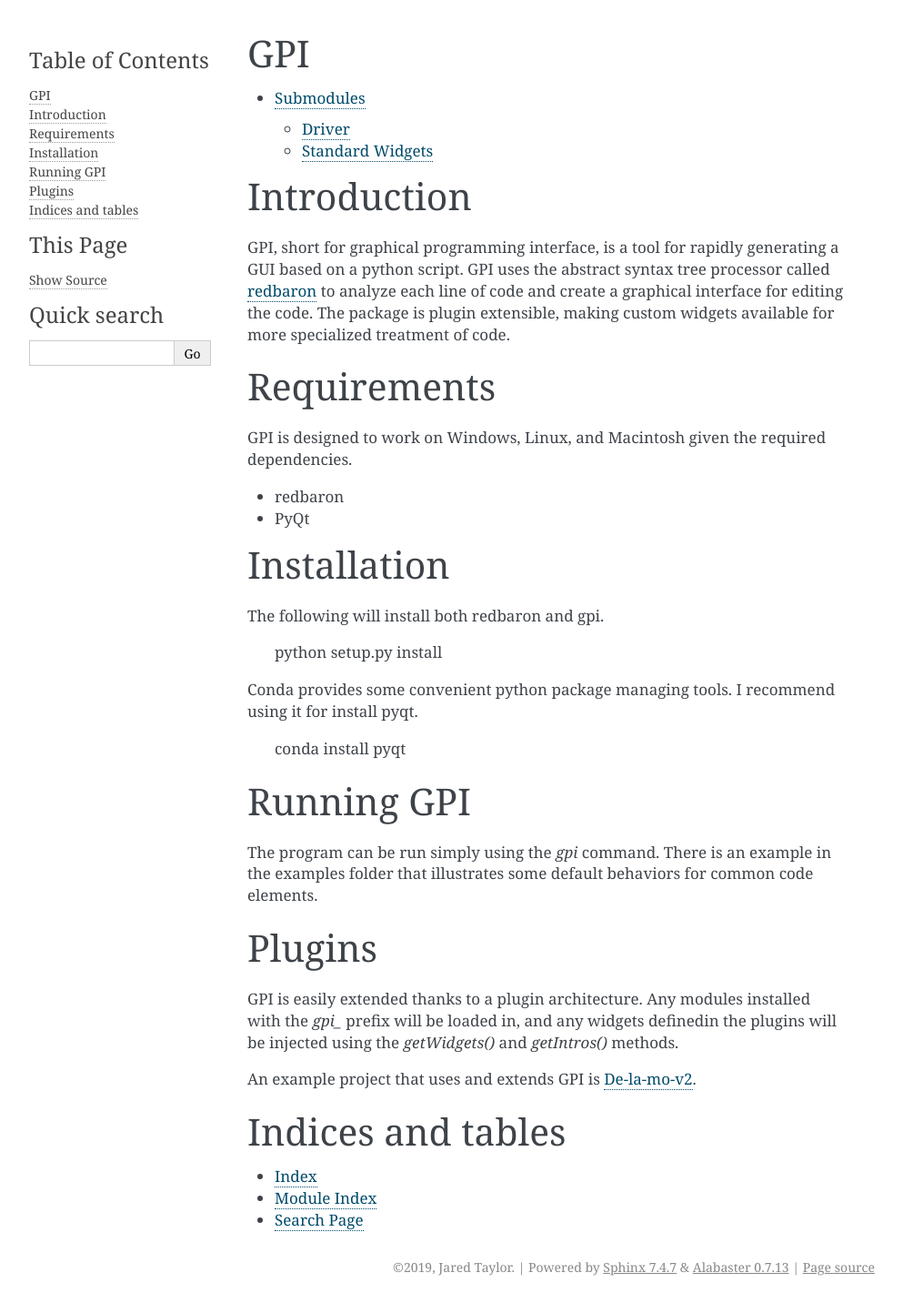
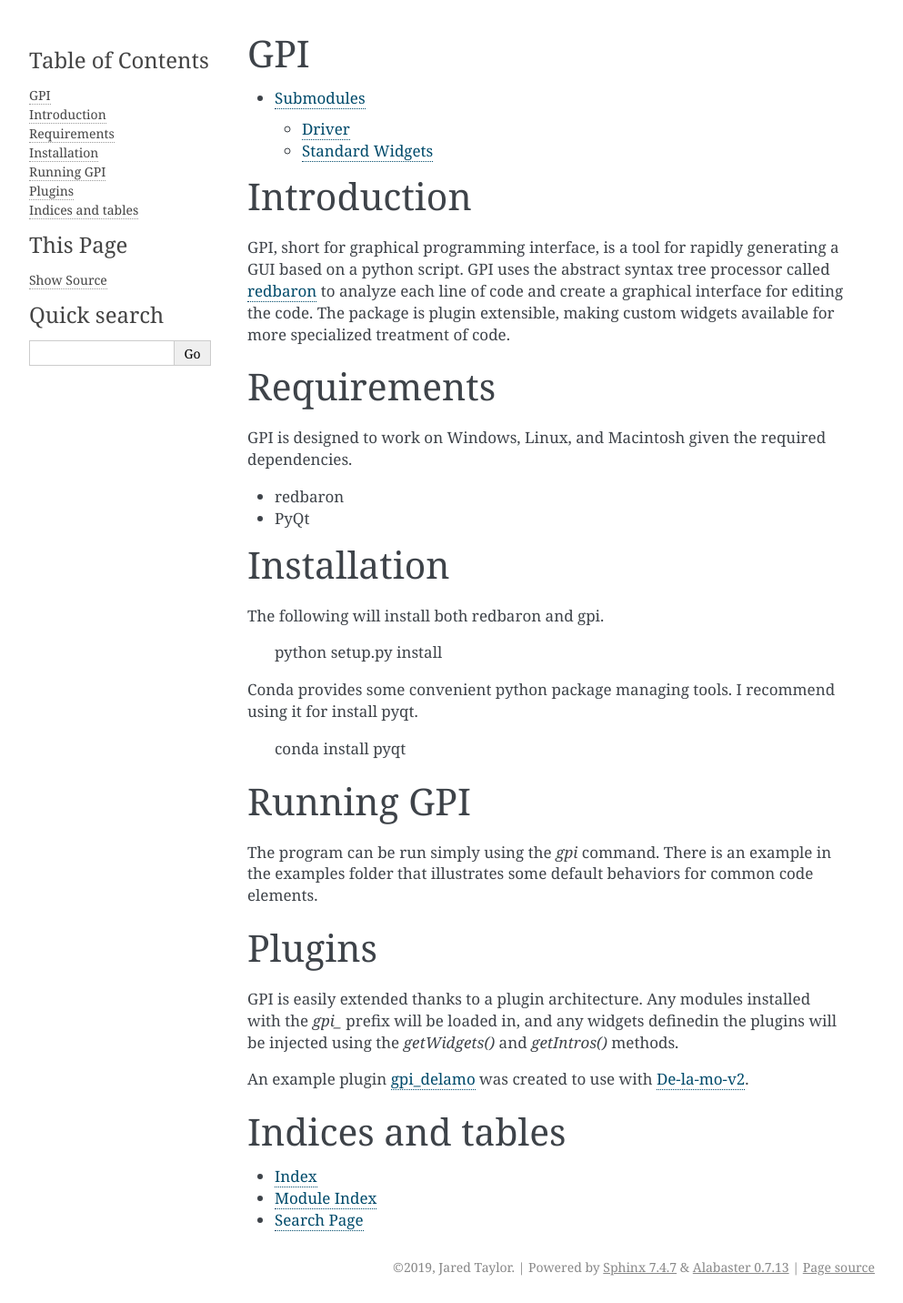
Before and after one commit to jaredtay/gpi, a Sphinx documentation site: the page built from docs/index.rst, in a window 1280 px wide. Shown: the whole page at 91% size, without its empty margins (148-1141 px from the left). Built offline with Sphinx 7.4.7, drawn with Linux system fonts in a browser that asks for light colours; formulas are drawn with MathJax 3; pages that are not in the unit, such as notebooks, are missing from menus.

Commit message:
Fixed some links in the documentation. Made gpi public on github, getting ready for publication with idealab

```diff
--- a/docs/index.rst
+++ b/docs/index.rst
@@ -47,7 +47,7 @@
 
 GPI is easily extended thanks to a plugin architecture. Any modules installed with the `gpi_` prefix will be loaded in, and any widgets definedin the plugins will be injected using the `getWidgets()` and `getIntros()` methods.
 
-An example project that uses and extends GPI is `De-la-mo-v2 <https://git.linux.iastate.edu/NASA-AK/de-la-mo-v2>`_.
+An example plugin `gpi_delamo <https://github.com/jaredtay/gpi_delamo>`_ was created to use with `De-la-mo-v2 <https://github.com/idealab-isu/de-la-mo-v2>`_.
 
 Indices and tables
 ==================
```
